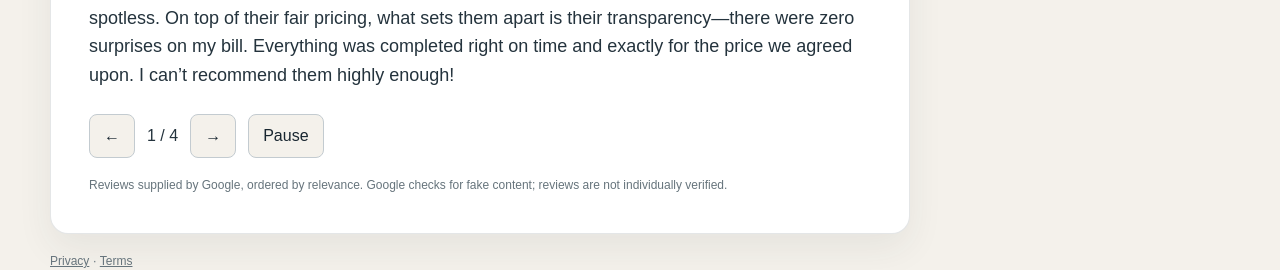
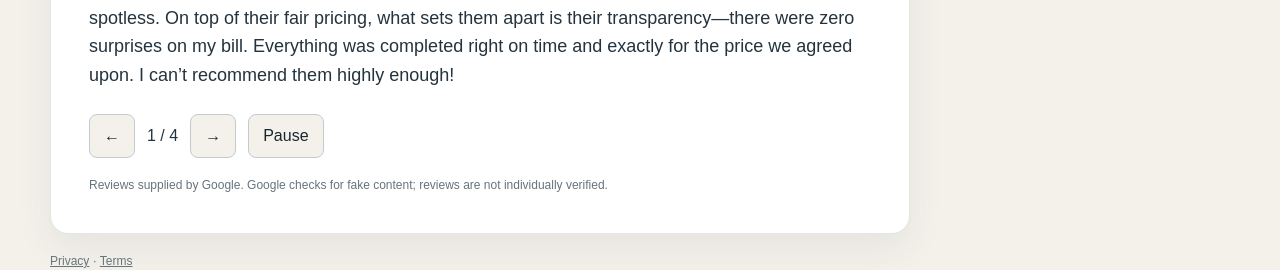
Before and after one commit to springsun84ss-art/Shams-Home-Improvement-, a Next.js app: page / in a window 1280 px wide. Shown: the part 7121-7391 px from the top of the page. Built offline with nearby package versions, Linux system fonts and the light colour scheme; no server answers.

Commit message:
Clarify Google review attribution

```diff
--- a/app/GoogleReviews.tsx
+++ b/app/GoogleReviews.tsx
@@ -91,7 +91,7 @@ export default function GoogleReviews() {
         {review.googleMapsUri && <a className="textLink" href={review.googleMapsUri} target="_blank" rel="noopener noreferrer">View this review on Google Maps ↗</a>}
       </article>
       {data.reviews.length > 1 && <div className="googleReviewControls"><button type="button" onClick={() => move(-1)} aria-label="Previous review">←</button><span>{index + 1} / {data.reviews.length}</span><button type="button" onClick={() => move(1)} aria-label="Next review">→</button>{!reduced && <button type="button" onClick={() => setPaused(p => !p)}>{paused ? "Play" : "Pause"}</button>}</div>}
-      <p className="googleReviewNotice">Reviews supplied by Google, ordered by relevance. Google checks for fake content; reviews are not individually verified.</p>
+      <p className="googleReviewNotice">Reviews supplied by Google. Google checks for fake content; reviews are not individually verified.</p>
       {data.url && <a className="textLink" href={data.url} target="_blank" rel="noopener noreferrer">Read all reviews on Google Maps ↗</a>}
     </div>}
     <p className="googleReviewNotice"><a href="/privacy">Privacy</a> · <a href="/terms">Terms</a></p>
```
